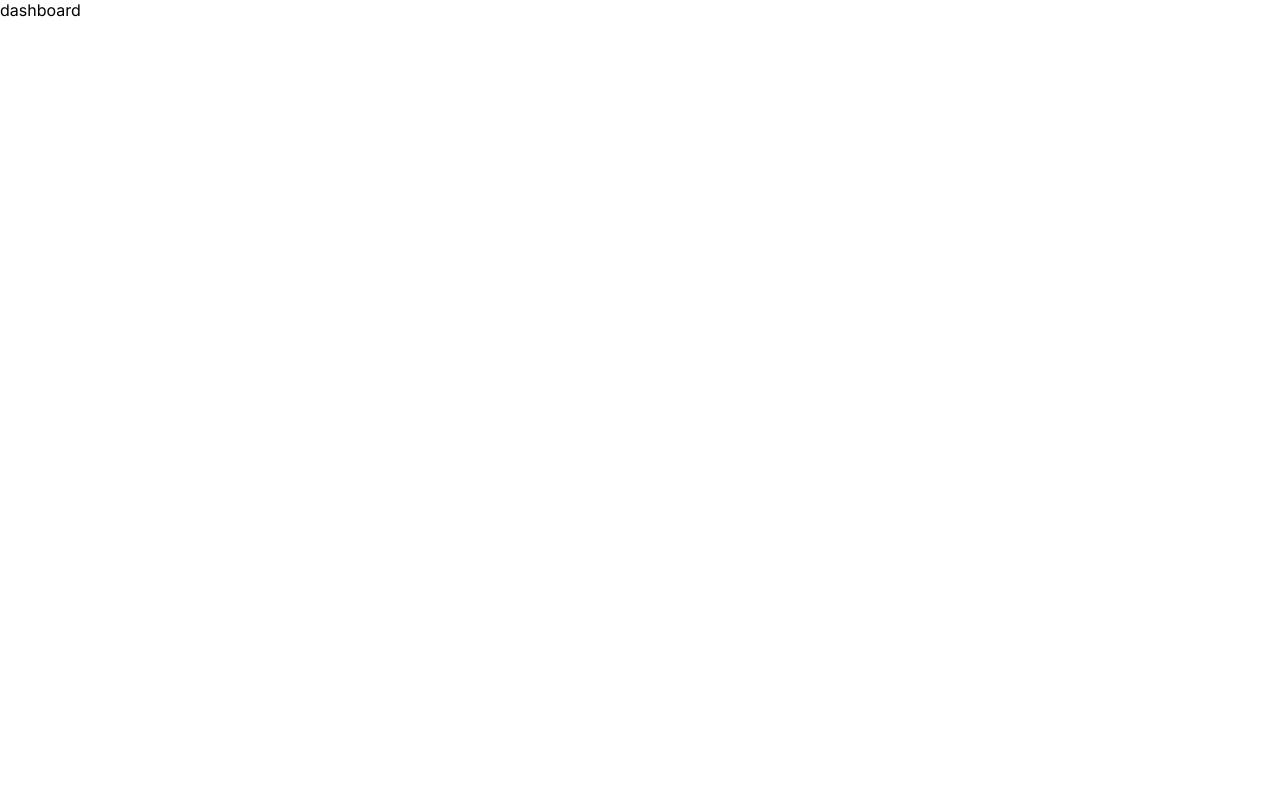
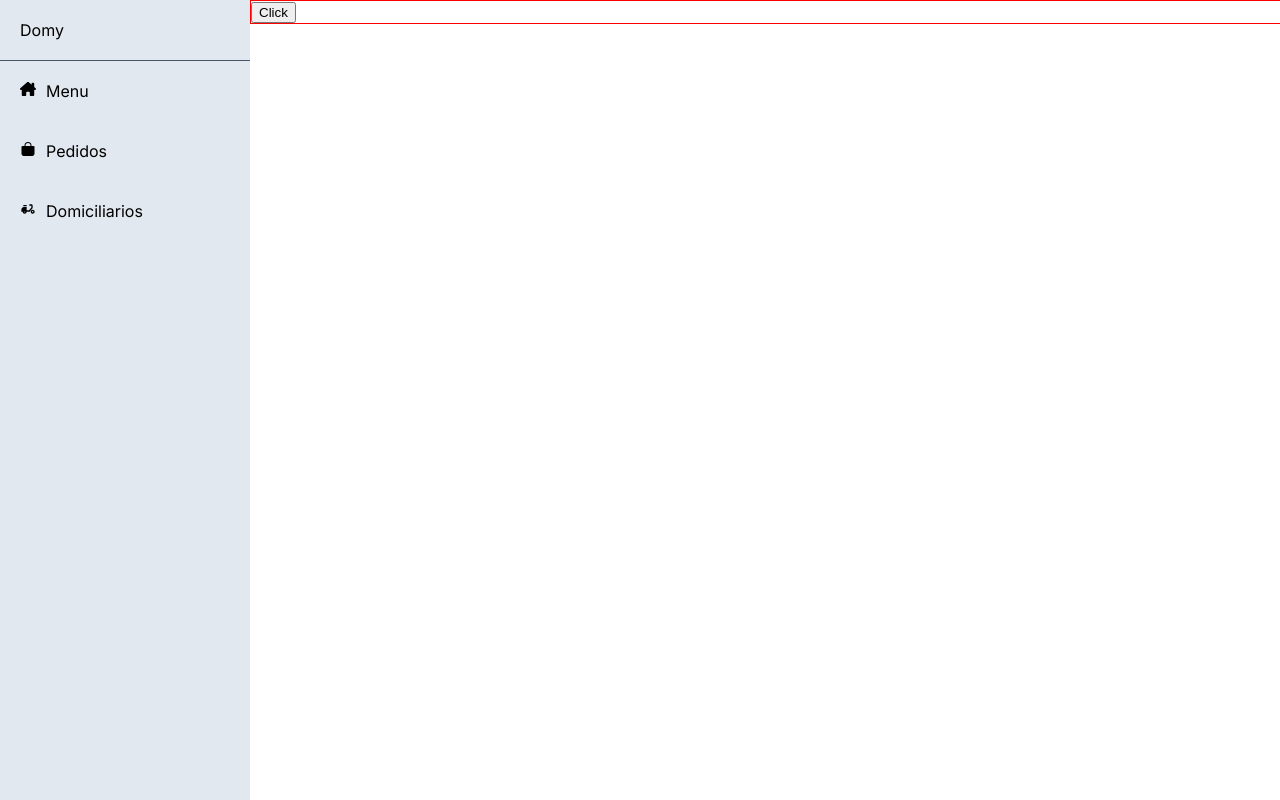
Before and after one commit to TARgam2022/domy-ts, a Next.js app: page /dashboard in a window 1280 px wide. Built offline with nearby package versions, Linux system fonts and the light colour scheme.

Commit message:
commit before disaster

```diff
--- a/src/app/dashboard/layout.tsx
+++ b/src/app/dashboard/layout.tsx
@@ -1,3 +1,5 @@
+import Navbar from "@/components/Navbar";
+import dashboard from "@/styles/Dashboard/dash.module.css";
 export default function RootLayout({
   children,
 }: {
@@ -5,7 +7,10 @@ export default function RootLayout({
 }) {
   return (
     <html lang="en">
-      <body>{children}</body>
+      <body className={dashboard.positioning}>
+        <Navbar />
+        <div className={dashboard.lines}>{children}</div>
+      </body>
     </html>
   );
 }
--- a/src/app/dashboard/page.tsx
+++ b/src/app/dashboard/page.tsx
@@ -1,7 +1,23 @@
-import React from "react";
+"use client";
+import "@/styles/globals.css";
+import React, { useState } from "react";
+import home from "@/styles/Dashboard/home.module.css";
 
 const dashboardHome = () => {
-  return <div>dashboard</div>;
+  const [isActive, setIsActive] = useState(false);
+
+  const handleClick = () => {
+    // 👇️ toggle isActive state on click
+    setIsActive((current) => !current);
+  };
+
+  return (
+    <div className={home.lines}>
+      <button className={isActive ? "salmon" : ""} onClick={handleClick}>
+        Click
+      </button>
+    </div>
+  );
 };
 
 export default dashboardHome;
--- /dev/null
+++ b/src/components/Navbar.tsx
@@ -0,0 +1,27 @@
+import React from "react";
+import navbar from "@/styles/components/navbar.module.css";
+import { FaHouseChimney } from "react-icons/fa6";
+import { IoBag } from "react-icons/io5";
+import { MdDeliveryDining } from "react-icons/md";
+
+const Navbar = () => {
+  return (
+    <div className={navbar.container}>
+      <div className={navbar.brand}>Domy</div>
+      <div className={navbar.section}>
+        <FaHouseChimney />
+        Menu
+      </div>
+      <div className={navbar.section}>
+        <IoBag />
+        Pedidos
+      </div>
+      <div className={navbar.section}>
+        <MdDeliveryDining />
+        Domiciliarios
+      </div>
+    </div>
+  );
+};
+
+export default Navbar;
--- /dev/null
+++ b/src/styles/Dashboard/dash.module.css
@@ -0,0 +1,7 @@
+.lines {
+  border: solid 1px red;
+  height: 100%;
+  width: calc(100% - 250px);
+  display: flex;
+  margin-left: 250px;
+}
--- /dev/null
+++ b/src/styles/Dashboard/home.module.css
@@ -0,0 +1,2 @@
+.lines {
+}
--- /dev/null
+++ b/src/styles/components/navbar.module.css
@@ -0,0 +1,26 @@
+.container {
+  background-color: var(--bg-z1);
+  width: 250px;
+  height: 100%;
+  padding: 0;
+  z-index: 20;
+  position: fixed;
+}
+.section {
+  padding: 20px;
+  display: flex;
+  justify-items: center;
+  gap: 10px;
+}
+
+.section:hover {
+  background-color: var(--bg-z2);
+  cursor: pointer;
+}
+
+.brand {
+  font: 700;
+  padding: 20px;
+  justify-items: center;
+  border-bottom: solid 1px var(--border);
+}
--- a/src/styles/globals.css
+++ b/src/styles/globals.css
@@ -16,6 +16,7 @@
 
   --bg-z1: #e2e8f0;
   --bg-z2: #cbd5e1;
+  --bg-z3: #475569;
 
   --border: #475569;
   --border-active: #3b82f6;
@@ -38,3 +39,7 @@ h6,
 span {
   line-height: 100%;
 }
+
+.salmon {
+  background-color: salmon;
+}
```
